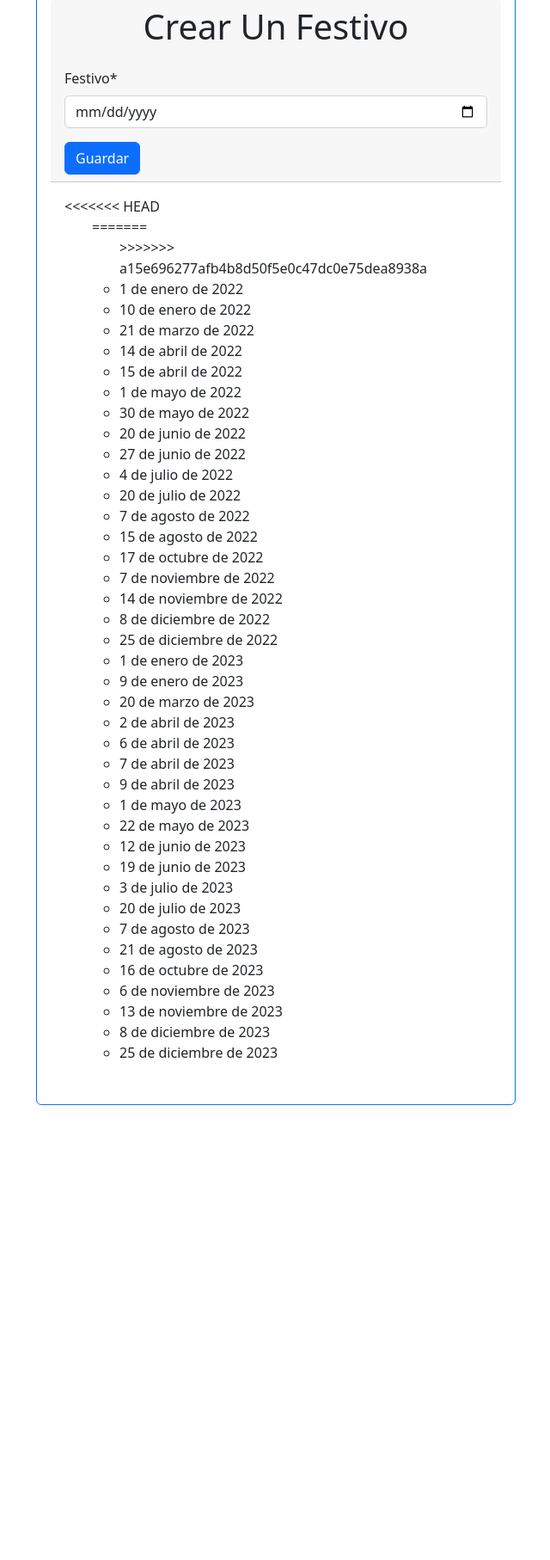
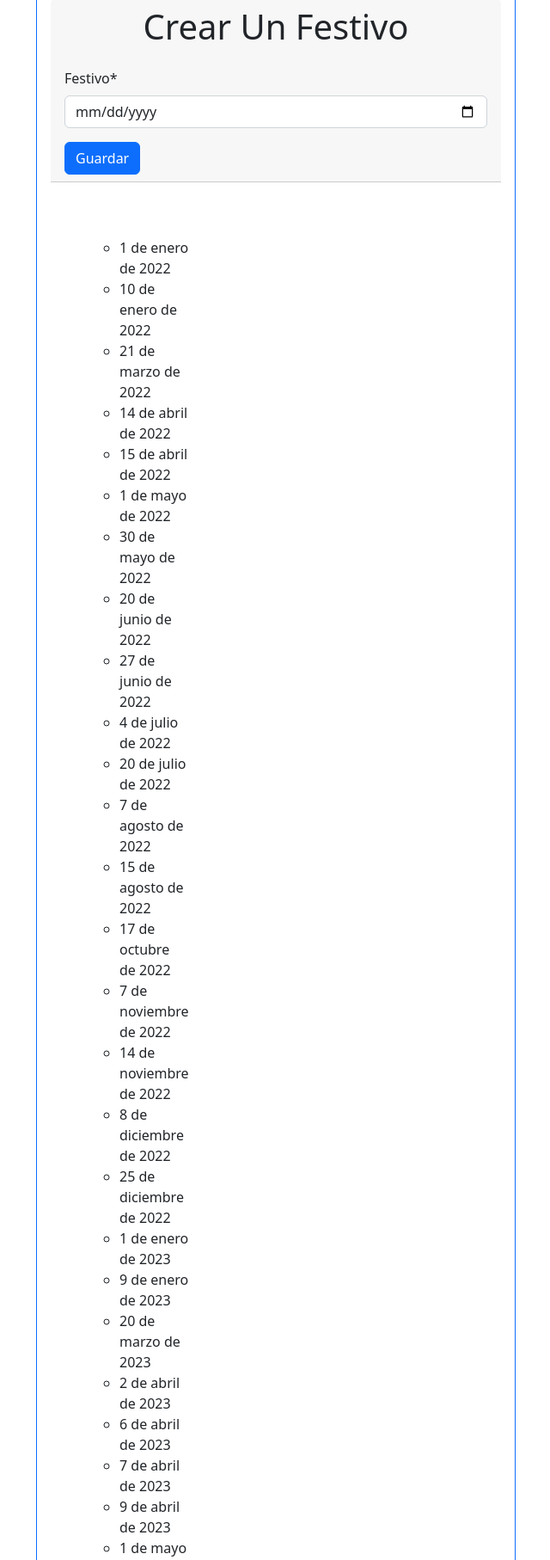
Before and after one commit to Sebastyk120/Django_horarios_V6, a Django app: page /festivos/crear/ in a window 1280 px wide. Shown: the part 122-1936 px from the top of the page at 86% size, without its empty margins (319-959 px from the left). Before the commit the page ends 1407 px from the top, so only its background shows below. Run offline with Django 4.2, Linux system fonts and the light colour scheme; a user stored in the database is signed in; data comes from the database, SQL or seed files in the repository; parts of the project's set-up code (start-up, migrations or seed data) failed here and were passed over; some libraries are stand-ins or nearby versions.

Commit message:
Festivos

```diff
--- a/registro_horas/templates/crear_festivo.html
+++ b/registro_horas/templates/crear_festivo.html
@@ -18,12 +18,9 @@
           <button class="btn btn-primary"> Guardar</button>
           </div>
           <div class="card-body">
-<<<<<<< HEAD
           <ul class="col-md-5  list-group-horizontal">
-=======
             <br>
           <ul class="col-md-5 list-group-horizontal">
->>>>>>> a15e696277afb4b8d50f5e0c47dc0e75dea8938a
             <br>
             {% for festivo_nombre in festivos_nombre %}
                 <li id="columnas">{{ festivo_nombre }}</li>
```
